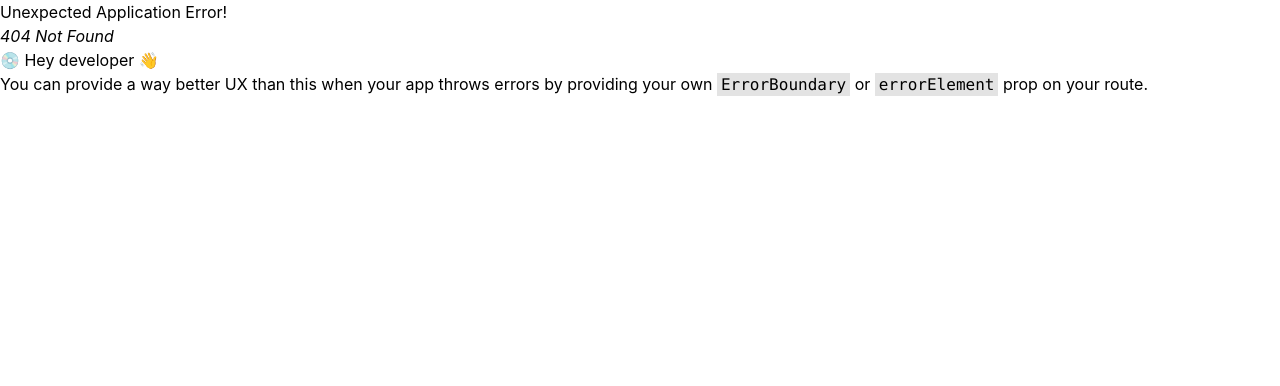
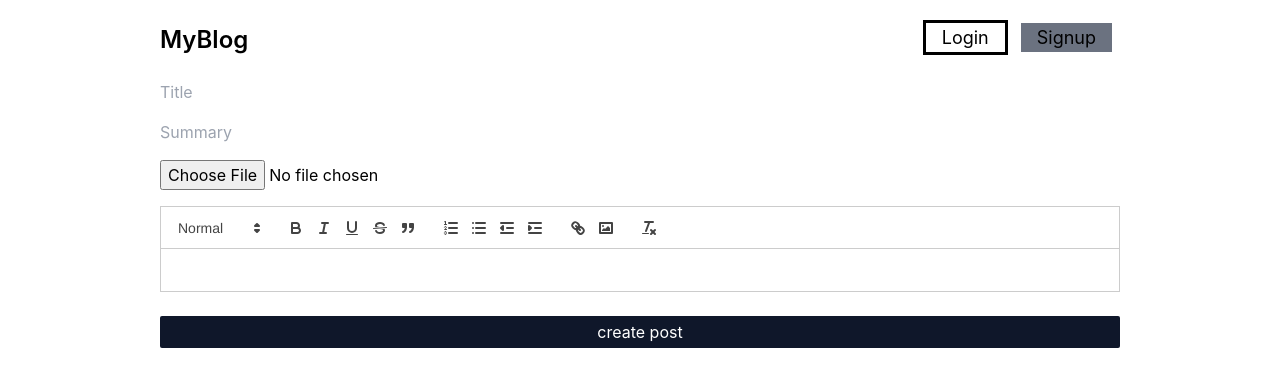
Before and after one commit to quantum0X/spiralnode, a React (Create React App) app: page /createpost in a window 1280 px wide. Before the commit this address had no page. Shown: the top 386 px of the page. Built offline with nearby package versions, Linux system fonts and the light colour scheme; no server answers.

Commit message:
create post page created

```diff
--- a/package.json
+++ b/package.json
@@ -8,6 +8,7 @@
     "@testing-library/user-event": "^13.5.0",
     "react": "^18.2.0",
     "react-dom": "^18.2.0",
+    "react-quill": "^2.0.0",
     "react-router-dom": "^6.15.0",
     "react-scripts": "5.0.1",
     "web-vitals": "^2.1.4"
--- a/src/components/Navbar.jsx
+++ b/src/components/Navbar.jsx
@@ -13,7 +13,7 @@ const Navbar = () => {
         setUserInfo(userInfo);
       });
     });
-  }, []);
+  }, [setUserInfo]);
 
   // logout handle
   const handleLogout = () => {
@@ -36,7 +36,7 @@ const Navbar = () => {
       <div>
         {userValidate ? (
           <>
-            <Link className="mx-2 text-lg" to="#">
+            <Link className="mx-2 text-lg" to="/createpost">
               New Post
             </Link>
             <button className="mx-2 text-lg" onClick={handleLogout}>
--- /dev/null
+++ b/src/pages/CreatePost.jsx
@@ -0,0 +1,72 @@
+import React, { useState } from "react";
+import ReactQuill from "react-quill";
+import "react-quill/dist/quill.snow.css";
+
+const modules = {
+  toolbar: [
+    [{ header: [1, 2, false] }],
+    ["bold", "italic", "underline", "strike", "blockquote"],
+    [
+      { list: "ordered" },
+      { list: "bullet" },
+      { indent: "-1" },
+      { indent: "+1" },
+    ],
+    ["link", "image"],
+    ["clean"],
+  ],
+};
+
+const formats = [
+  "header",
+  "bold",
+  "italic",
+  "underline",
+  "strike",
+  "blockquote",
+  "list",
+  "bullet",
+  "indent",
+  "link",
+  "image",
+];
+
+const CreatePost = () => {
+  const [title, setTitle] = useState("");
+  const [summary, setSummary] = useState("");
+  const [content, setContent] = useState("");
+
+  const handleCreatePost = (e) => {
+    e.preventDefault();
+  };
+
+  return (
+    <form onSubmit={handleCreatePost} className="flex flex-col gap-4">
+      <input
+        type="text"
+        placeholder="Title"
+        value={title}
+        onChange={(e) => setTitle(e.target.value)}
+      />
+      <input
+        type="text"
+        placeholder="Summary"
+        value={summary}
+        onChange={(e) => setSummary(e.target.value)}
+      />
+      <input type="file" />
+      <ReactQuill
+        theme="snow"
+        modules={modules}
+        formats={formats}
+        value={content}
+        onChange={(val) => setContent(val)}
+      />
+      <button className="my-2 px-2 py-1 bg-slate-900 rounded-sm text-white">
+        create post
+      </button>
+    </form>
+  );
+};
+
+export default CreatePost;
--- a/src/router/PublicRoute.js
+++ b/src/router/PublicRoute.js
@@ -3,6 +3,7 @@ import App from "../App";
 import Login from "../pages/Login";
 import Signup from "../pages/Signup";
 import Post from "../components/Post";
+import CreatePost from "../pages/CreatePost";
 
 export const route = createBrowserRouter(
     createRoutesFromElements(
@@ -11,6 +12,7 @@ export const route = createBrowserRouter(
             <Route index element={<Post />} />
             <Route path={"/login"} element={<Login />} />
             <Route path={"/signup"} element={<Signup />} />
+            <Route path={"/createpost"} element={<CreatePost />} />
         </Route>
     )
 )
```
Also changed, not shown: 1 other file (tests, documents, lock files or other folders).
